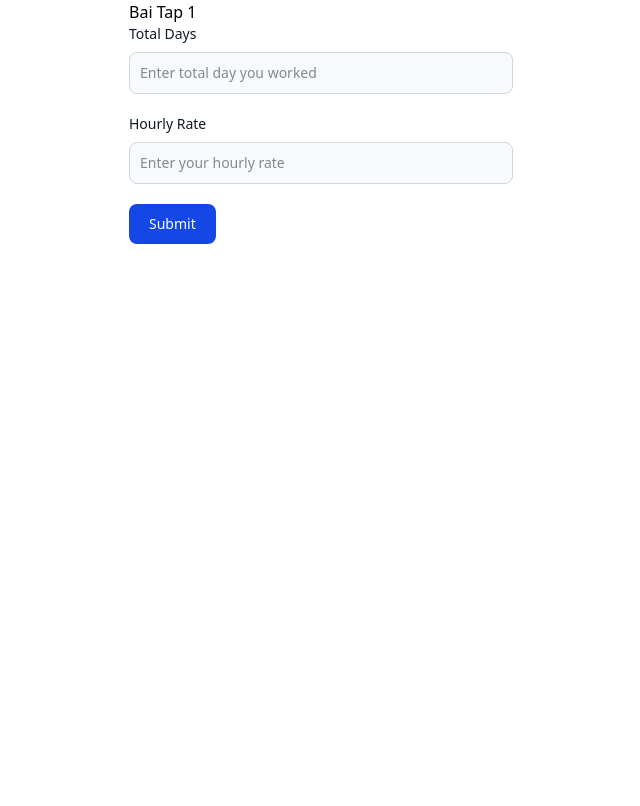
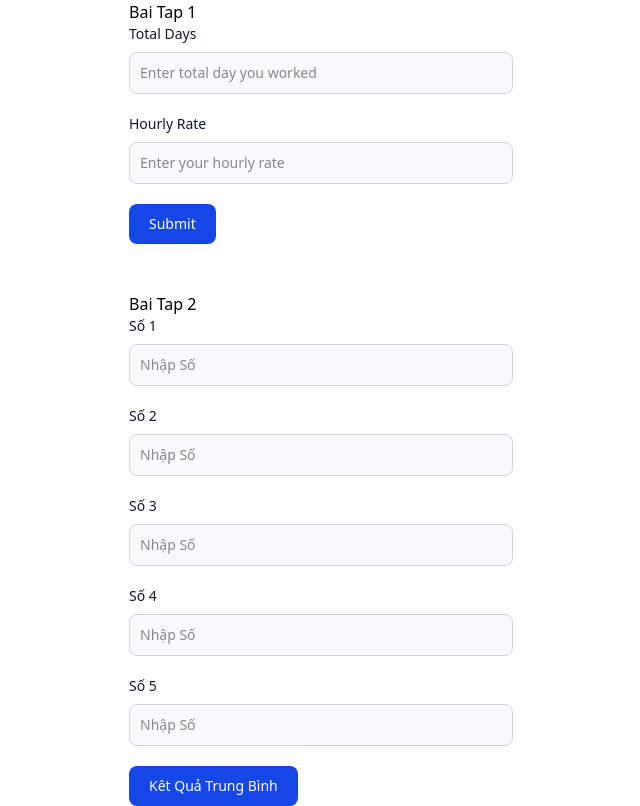
Before and after one commit to haophn01/baitap-ui, a plain HTML site: page index.html in a window 1280 px wide. Shown: the whole page, without its empty margins (319-959 px from the left). Drawn offline with nearby package versions, Linux system fonts and the light colour scheme.

Commit message:
Update bai tap 2

```diff
--- a/index.html
+++ b/index.html
@@ -6,6 +6,7 @@
     <script src="https://cdn.jsdelivr.net/npm/@tailwindcss/browser@4"></script>
   </head>
   <body>
+    <!-- Bai Tap 1 -->
     <div>
       <div class="max-w-sm mx-auto">
         <div class="mb-5">
@@ -47,6 +48,93 @@
         <div id="result"></div>
       </div>
     </div>
+    <br><br>
+
+    <!-- Bài Tập 2 -->
+         <div>
+      <div class="max-w-sm mx-auto">
+        <div class="mb-5">
+          <h1>Bai Tap 2</h1>
+          <label
+            for="days"
+            class="block mb-2 text-sm font-medium text-gray-900 dark:text-white"
+            >Số 1</label
+          >
+          <input
+            type="days"
+            id="1"
+            class="bg-gray-50 border border-gray-300 text-gray-900 text-sm rounded-lg focus:ring-blue-500 focus:border-blue-500 block w-full p-2.5 dark:bg-gray-700 dark:border-gray-600 dark:placeholder-gray-400 dark:text-white dark:focus:ring-blue-500 dark:focus:border-blue-500"
+            placeholder="Nhập Số"
+            required
+          />
+        </div>
+        <div class="mb-5">
+          <label
+            for="Rate"
+            class="block mb-2 text-sm font-medium text-gray-900 dark:text-white"
+            >Số 2</label
+          >
+          <input
+            type="Rate"
+            id="2"
+            class="bg-gray-50 border border-gray-300 text-gray-900 text-sm rounded-lg focus:ring-blue-500 focus:border-blue-500 block w-full p-2.5 dark:bg-gray-700 dark:border-gray-600 dark:placeholder-gray-400 dark:text-white dark:focus:ring-blue-500 dark:focus:border-blue-500"
+            placeholder="Nhập Số"
+            required
+          />
+        </div>
+        <div class="mb-5">
+          <label
+            for="Rate"
+            class="block mb-2 text-sm font-medium text-gray-900 dark:text-white"
+            >Số 3</label
+          >
+          <input
+            type="Rate"
+            id="3"
+            class="bg-gray-50 border border-gray-300 text-gray-900 text-sm rounded-lg focus:ring-blue-500 focus:border-blue-500 block w-full p-2.5 dark:bg-gray-700 dark:border-gray-600 dark:placeholder-gray-400 dark:text-white dark:focus:ring-blue-500 dark:focus:border-blue-500"
+            placeholder="Nhập Số"
+            required
+          />
+        </div>
+        <div class="mb-5">
+          <label
+            for="Rate"
+            class="block mb-2 text-sm font-medium text-gray-900 dark:text-white"
+            >Số 4</label
+          >
+          <input
+            type="Rate"
+            id="4"
+            class="bg-gray-50 border border-gray-300 text-gray-900 text-sm rounded-lg focus:ring-blue-500 focus:border-blue-500 block w-full p-2.5 dark:bg-gray-700 dark:border-gray-600 dark:placeholder-gray-400 dark:text-white dark:focus:ring-blue-500 dark:focus:border-blue-500"
+            placeholder="Nhập Số"
+            required
+          />
+        </div>
+        <div class="mb-5">
+          <label
+            for="Rate"
+            class="block mb-2 text-sm font-medium text-gray-900 dark:text-white"
+            >Số 5</label
+          >
+          <input
+            type="Rate"
+            id="5"
+            class="bg-gray-50 border border-gray-300 text-gray-900 text-sm rounded-lg focus:ring-blue-500 focus:border-blue-500 block w-full p-2.5 dark:bg-gray-700 dark:border-gray-600 dark:placeholder-gray-400 dark:text-white dark:focus:ring-blue-500 dark:focus:border-blue-500"
+            placeholder="Nhập Số"
+            required
+          />
+        </div>
+        <button
+          type="submit"
+          id="submit2"
+          class="text-white bg-blue-700 hover:bg-blue-800 focus:ring-4 focus:outline-none focus:ring-blue-300 font-medium rounded-lg text-sm w-full sm:w-auto px-5 py-2.5 text-center dark:bg-blue-600 dark:hover:bg-blue-700 dark:focus:ring-blue-800"
+        >
+          Kêt Quả Trung Bình
+        </button>
+        <div id="result2"></div>
+      </div>
+    </div>
+
     <script src="./index.js"></script>
   </body>
 </html>
--- a/index.js
+++ b/index.js
@@ -4,3 +4,13 @@ document.getElementById("submit").onclick = function() {
     let total = days * rate;
     document.getElementById("result").innerHTML = `Tổng số lương của bạn là ${total}vnđ.`;
 }
+
+document.getElementById("submit2").onclick = function() {
+    const mot = Number(document.getElementById("1").value);
+    const hai = Number(document.getElementById("2").value);
+    const ba = Number(document.getElementById("3").value);
+    const bon = Number(document.getElementById("4").value);
+    const nam = Number(document.getElementById("5").value);
+    let total = (mot + hai + ba + bon + nam) / 5;
+    document.getElementById("result2").innerHTML = `Số trung bình là ${total}.`;
+}
```
